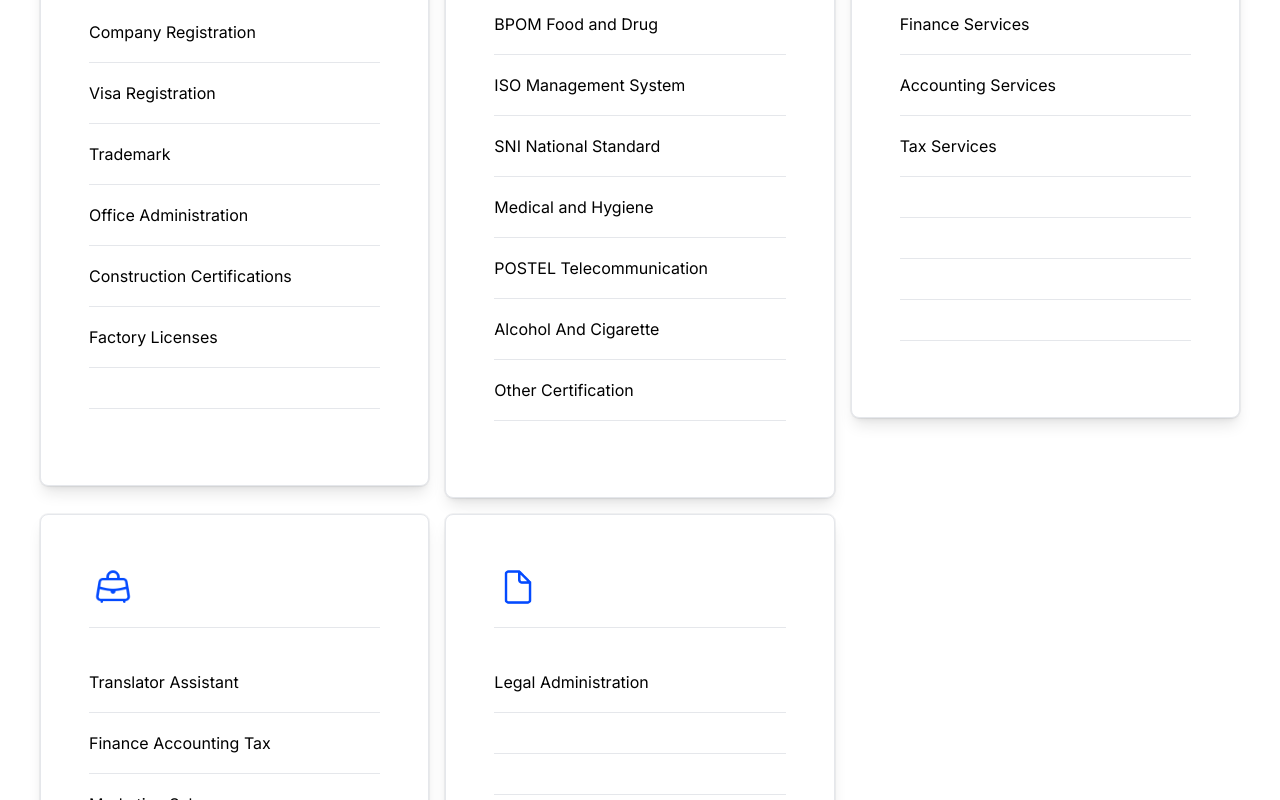
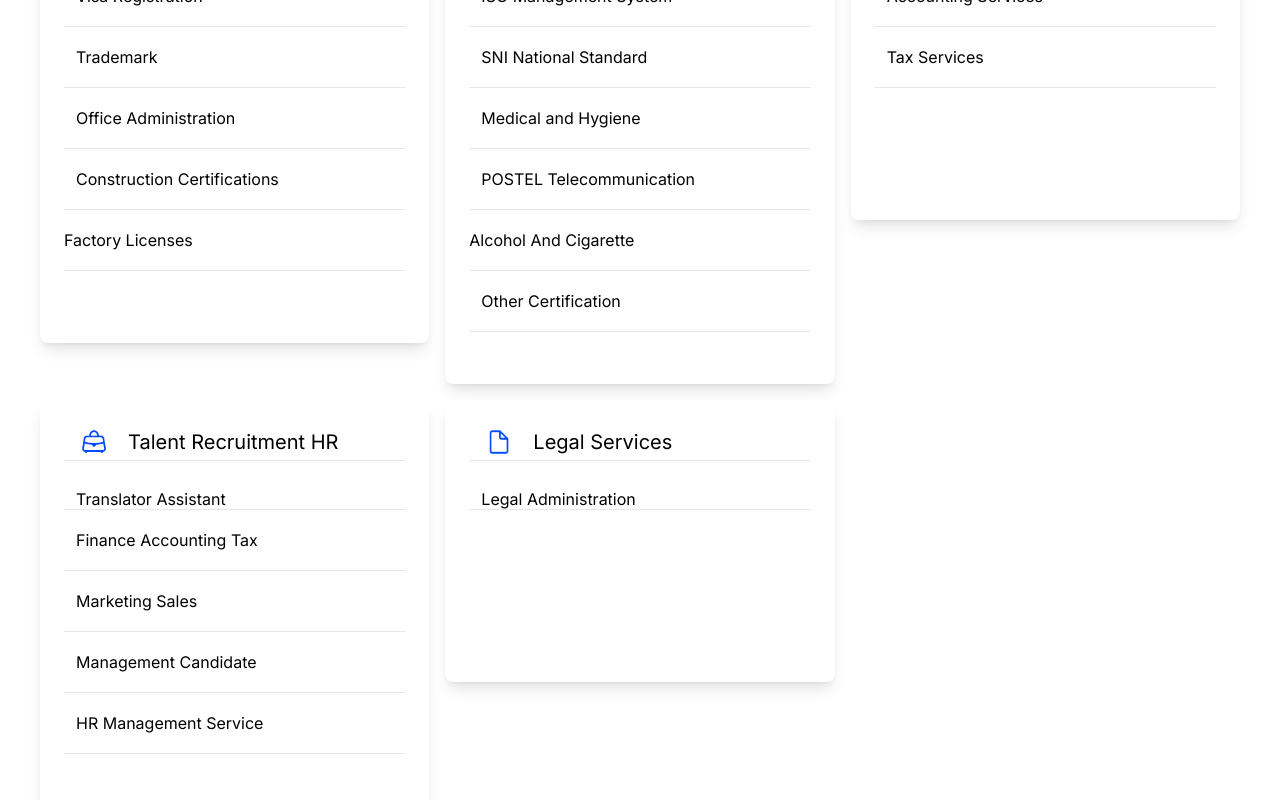
Before and after one commit to fikriymnn/tys-cons, a Next.js app: page / in a window 1280 px wide. Shown: the part 1100-1900 px from the top of the page. Built offline with nearby package versions, Linux system fonts and the light colour scheme.

Commit message:
Update MainCard.jsx
Update:
- Delete ring on MainCard.jsx
- Update <Card> to <div>

```diff
--- a/src/components/MainCard.jsx
+++ b/src/components/MainCard.jsx
@@ -3,75 +3,76 @@ import React from 'react'
 import { Card } from 'flowbite-react';
 function MainCard({ icon, title, text1, text2, text3, text4, text5, text6, text7, clickText1, clickText2, clickText3, clickText4, clickText5, clickText6, clickText7 }) {
      return (
-          <Card className='group block rounded-lg md:p-6 md:bg-white bg-blue-600 ring-1 ring-slate-900/5 shadow-lg space-y-3 md:hover:bg-sky-500 hover:ring-sky-500  group-hover:text-white'>
+          <div className='group block md:rounded-lg rounded-none md:p-6 p-0 md:bg-white bg-blue-600 shadow-lg  md:hover:bg-sky-500 group-hover:text-white'>
 
                <div className="flex items-baseline text-gray-900  first-linexport hover:/assets/images/icontools3.png
                      {mainCard}">
-                    <img className='w-10 group-hover:stroke-white m-1' src={icon} alt="" />
+                    <img className='w-10  m-1 pl-3' src={icon} alt="" />
 
-                    <span className="border-b-2 border-white md:border-none ml-1 text-xl font-normal my-auto  text-black  group-hover:text-white md:text-white">
+                    <span className=" md:border-none ml-1 text-xl font-normal my-auto  text-black  group-hover:text-white pl-3 ">
                          {title}
                     </span>
 
                </div>
-               <hr className='' />
+               {title ? <hr className='' /> : <></>}
 
                <ul className="my-7 space-y-5">
                     <a href={clickText1}>
 
-                         <li className="flex space-x-3">
-                              <span className="text-base font-normal leading-tight text-black group-hover:text-white">
+                         <li className="flex space-x-3 ">
+                              <span className="text-base font-normal leading-tight text-black group-hover:text-white pl-3">
 
 
                                    {text1}
 
                               </span>
                          </li>
+                         {text1 ? <hr className='' /> : <></>}
                     </a>
-                    <hr className='' />
 
-                    <li className="flex space-x-3">
 
-                         <span className="text-base font-normal leading-tight text-black group-hover:text-white">
+                    <li className="flex space-x-3 ">
+
+                         <span className="text-base font-normal leading-tight text-black group-hover:text-white pl-3">
                               {text2}
                          </span>
                     </li>
-                    <hr className='' />
-                    <li className="flex space-x-3">
+                    {text2 ? <hr className='' /> : <></>}
+                    <li className="flex space-x-3 ">
 
-                         <span className="text-base font-normal leading-tight text-black group-hover:text-white">
+                         <span className="text-base font-normal leading-tight text-black group-hover:text-white pl-3">
                               {text3}
                          </span>
                     </li>
-                    <hr className='' />
-                    <li className="flex space-x-3">
+                    {text3 ? <hr className='' /> : <></>}
+                    <li className="flex space-x-3 ">
 
-                         <span className="text-base font-normal leading-tight text-black group-hover:text-white">
+                         <span className="text-base font-normal leading-tight text-black group-hover:text-white pl-3">
                               {text4}
                          </span>
                     </li>
-                    <hr className='' />
-                    <li className="flex space-x-3">
+                    {text4 ? <hr className='' /> : <></>}
+                    <li className="flex space-x-3 ">
 
-                         <span className="text-base font-normal leading-tight text-black group-hover:text-white">
+                         <span className="text-base font-normal leading-tight text-black group-hover:text-white pl-3">
                               {text5}
                          </span>
                     </li>
-                    <hr className='' />
+                    {text5 ? <hr className='' /> : <></>}
                     <li className="flex space-x-3">
 
                          <span className="text-base font-normal leading-tight text-black  group-hover:text-white">
                               {text6}
                          </span>
                     </li>
-                    <hr className='' />
+                    {text6 ? <hr className='' /> : <></>}
                     <li className="flex space-x-3">
 
-                         <span className="text-base font-normal leading-tight text-black group-hover:text-white">
+                         <span className="text-base font-normal leading-tight text-black group-hover:text-white pl-3">
                               {text7}
                          </span>
                     </li>
-                    <hr className='' />
+                    {text7 ? <hr className='' /> : <></>}
 
 
                </ul>
@@ -79,7 +80,7 @@ function MainCard({ icon, title, text1, text2, text3, text4, text5, text6, text7
 
 
 
-          </Card>
+          </div>
      )
 }
 
```
